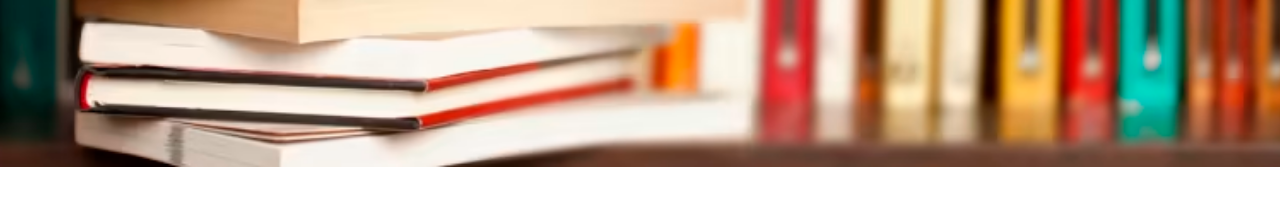
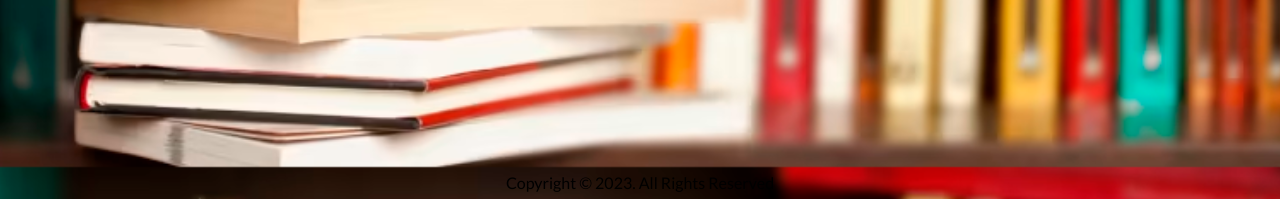
Before and after one commit to mabin9527/online_bookstore, a Django app: template home/templates/home/index.html in a window 1280 px wide. Shown: the part 633-832 px from the top of the page. Before the commit the page ends 800 px from the top, so only its background shows below. Run offline with Django 3.2, Linux system fonts and the light colour scheme; the template is opened without the code that fills it, so the values that code supplies are empty; some libraries are stand-ins or nearby versions.

Commit message:
Added footer to base page

```diff
--- a/templates/base.html
+++ b/templates/base.html
@@ -121,7 +121,13 @@
 
     {% block content %}
     {% endblock %}
-
+    <footer>
+        <div class="copyright background-lgrey">
+            <div class="base text-center pt-1 pb-1">
+                Copyright © 2023. All Rights Reserved
+            </div>
+        </div>
+    </footer>
     {% block postloadjs %}
 
     {% endblock %}
```
